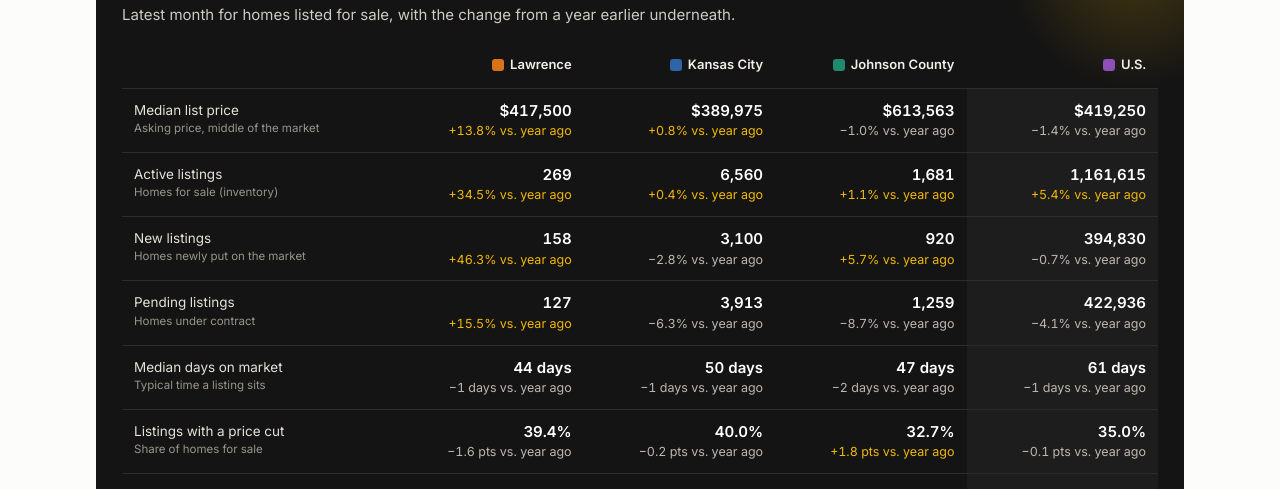
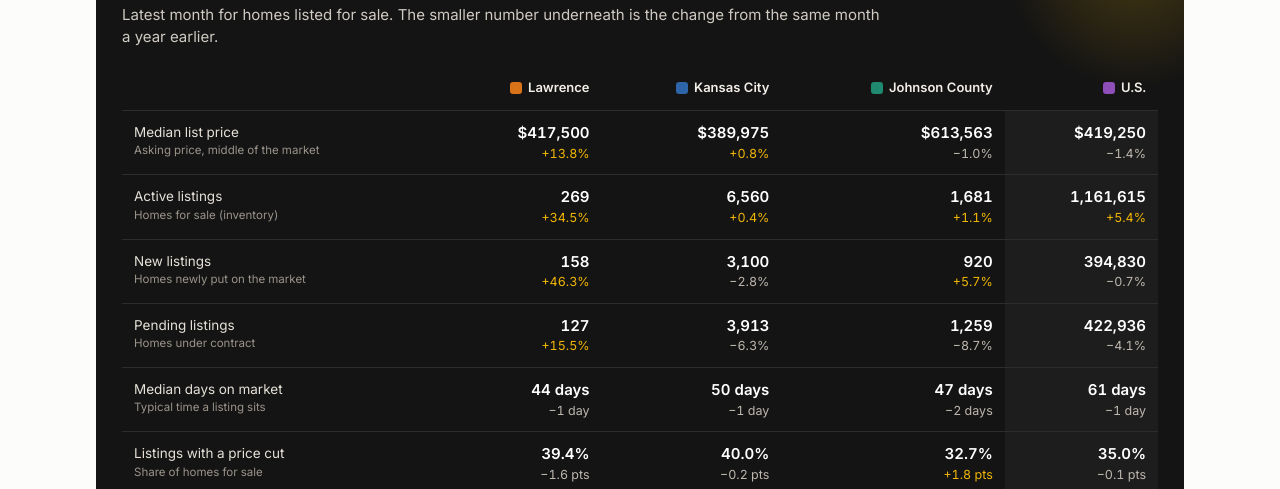
Before and after one commit to completehomeprofessionals/cha-rates, a plain HTML site: page compare/index.html in a window 1280 px wide. Shown: the part 301-790 px from the top of the page. Drawn offline with nearby package versions, Linux system fonts and the light colour scheme.

Commit message:
Add files via upload

```diff
--- a/compare/index.html
+++ b/compare/index.html
@@ -76,7 +76,7 @@ footer{margin-top:36px;padding-top:16px;border-top:1px solid var(--line);font-si
   <div class="hero">
     <div class="eyebrow" id="asOf"></div>
     <h2>Our markets vs. the U.S.</h2>
-    <p class="sub">Latest month for homes listed for sale, with the change from a year earlier underneath.</p>
+    <p class="sub">Latest month for homes listed for sale. The smaller number underneath is the change from the same month a year earlier.</p>
     <div class="score"><table id="score"></table></div>
     <div class="takes" id="takes"></div>
   </div>
@@ -116,7 +116,7 @@ const mLong=m=>["January","February","March","April","May","June","July","August
 const mLbl=m=>MON[+m.slice(5)-1]+" ’"+m.slice(2,4);
 const ok=v=>v!==null&&v!==undefined&&!isNaN(v);
 const money=n=>"$"+Math.round(n).toLocaleString("en-US"), int=n=>Math.round(n).toLocaleString("en-US");
-const sgn=(v,d=1,suf="%")=>(v>0?"+":v<0?"−":"±")+Math.abs(v).toFixed(d)+suf;
+const sgn=(v,d=1,suf="%")=>(v>0?"+":v<0?"−":"±")+Math.abs(v).toFixed(d)+(suf===" days"&&Math.abs(v).toFixed(d)==="1"?" day":suf);
 function el(t,a={},p){const e=document.createElementNS(NS,t);for(const k in a)e.setAttribute(k,a[k]);if(p)p.appendChild(e);return e;}
 function txt(p,x,y,s,a={}){const t=el("text",Object.assign({x,y,"font-size":12,fill:"#77726b"},a),p);t.textContent=s;return t;}
 
@@ -146,7 +146,7 @@ function renderScore(){
   $("#asOf").textContent="Latest data · "+mLong(latest);
   let h=`<thead><tr><th></th>${GEOS.map(g=>`<th><span><i class="sw" style="background:${g.color}"></i>${g.name}</span></th>`).join("")}</tr></thead><tbody>`;
   METRICS.forEach(M=>{ h+=`<tr><td>${M.label}<small>${M.small}</small></td>`+GEOS.map(g=>{ const v=D[g.k][latest]?.[M.k]; const c=yoy(g.k,latest,M.k,M.kind);
-      return `<td class="${g.k==="us"?"us":""}"><span class="v">${ok(v)?M.val(v):"—"}</span><span class="c ${ok(c)&&c>0?"up":""}">${ok(c)?sgn(c,M.kind==="pct"?1:M.d,M.kind==="pct"?"%":M.suf)+" vs. year ago":""}</span></td>`; }).join("")+"</tr>"; });
+      return `<td class="${g.k==="us"?"us":""}"><span class="v">${ok(v)?M.val(v):"—"}</span><span class="c ${ok(c)&&c>0?"up":""}">${ok(c)?sgn(c,M.kind==="pct"?1:M.d,M.kind==="pct"?"%":M.suf):""}</span></td>`; }).join("")+"</tr>"; });
   $("#score").innerHTML=h+"</tbody>";
 
   // takeaways
```
